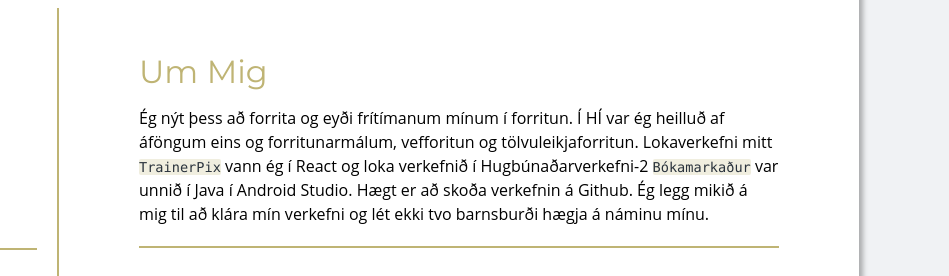
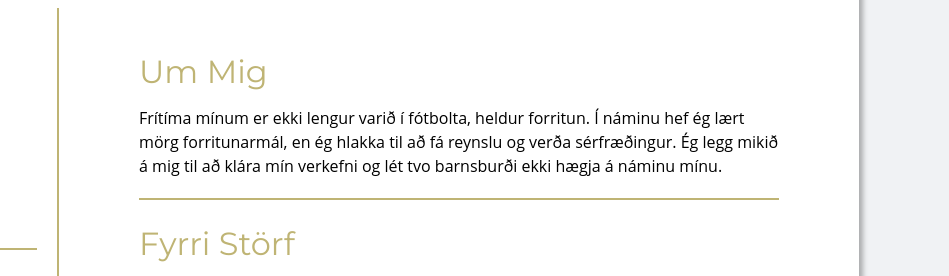
Before and after one commit to thordisp/thordisp.github.io, a website: page index.html in a window 1280 px wide. Shown: the part 192-468 px from the top of the page, 331-1280 px from the left. Drawn offline with Linux system fonts and the light colour scheme.

Commit message:
About me text edited

```diff
--- a/index.html
+++ b/index.html
@@ -22,12 +22,9 @@
           <div class="about">
             <h3>Um Mig</h3>
             <p>
-              Ég nýt þess að forrita og eyði frítímanum mínum í forritun. Í HÍ var ég heilluð af áföngum
-              eins og forritunarmálum, vefforitun og tölvuleikjaforritun. Lokaverkefni mitt
-              <span class="code"><a href="https://github.com/thordisp/TrainerPix">TrainerPix</a></span>
-              vann ég í React og loka verkefnið í Hugbúnaðarverkefni-2 <span class="code"><a href="https://github.com/thordisp/BokamarkadurApp">
-              Bókamarkaður</a></span> var unnið í Java í Android Studio. Hægt er að skoða verkefnin á Github.
-              Ég legg mikið á mig til að klára mín verkefni og lét ekki tvo barnsburði hægja á náminu mínu.
+              Frítíma mínum er ekki lengur varið í fótbolta, heldur forritun. Í náminu hef ég lært mörg forritunarmál, en ég
+              hlakka til að fá reynslu og verða sérfræðingur. Ég legg mikið á mig til að klára mín verkefni og lét tvo
+              barnsburði ekki hægja á náminu mínu.
             </p>
           </div>
           <div class="experience">
```
